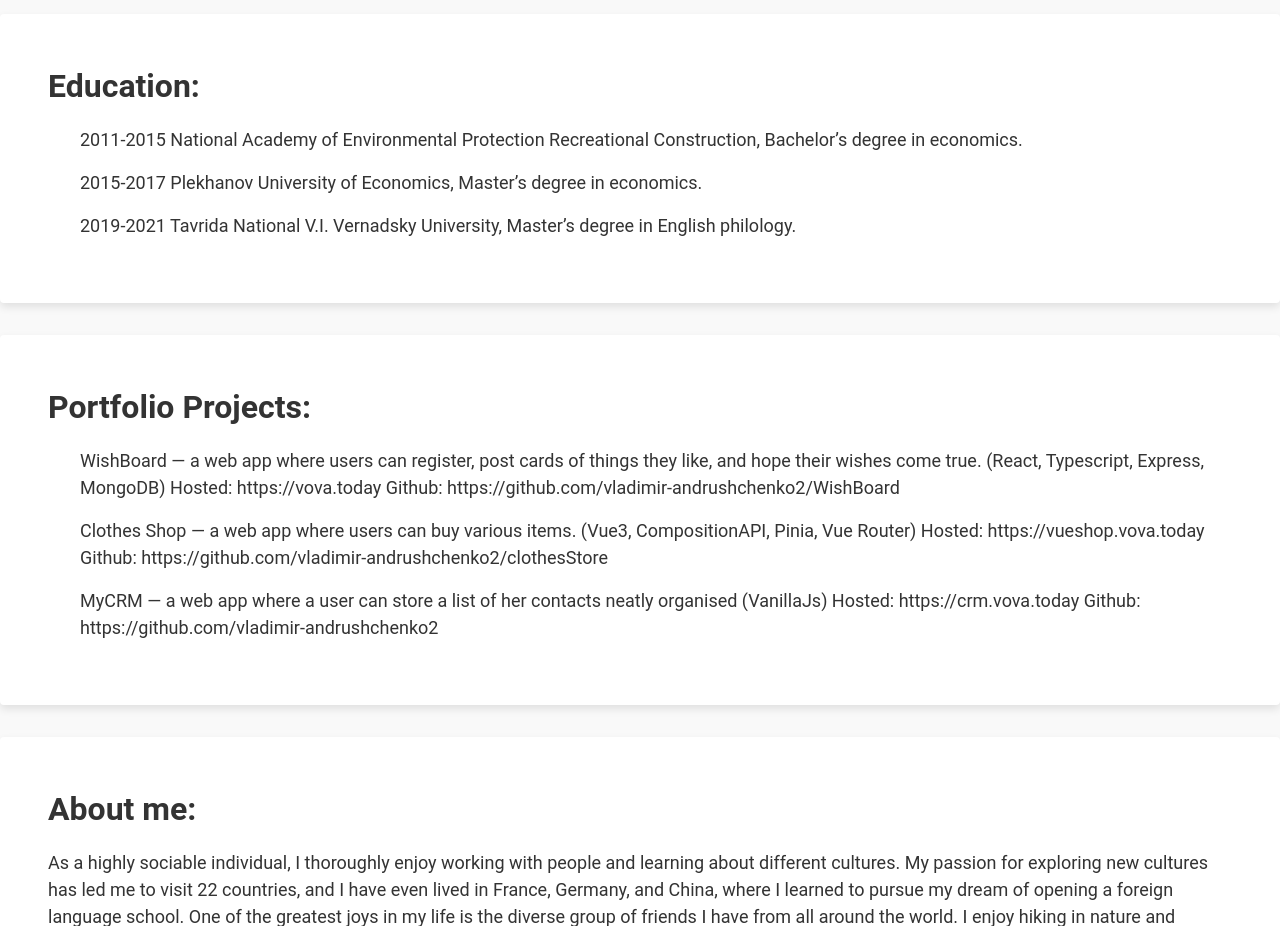
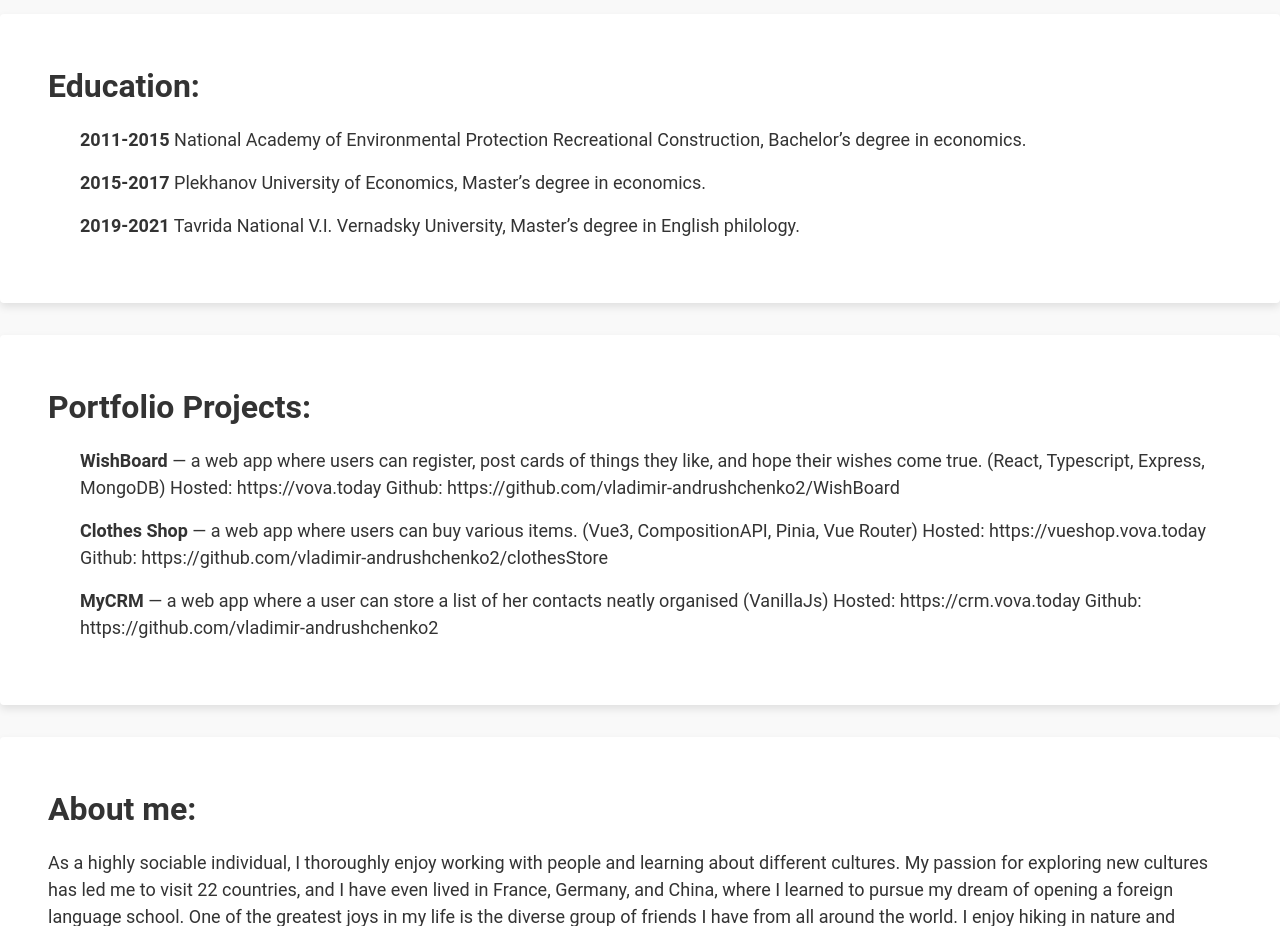
Before and after one commit to vladimir-andrushchenko2/resume, a website built with Vite: page index.html in a window 1280 px wide. Shown: the part 1560-2486 px from the top of the page. Built offline with nearby package versions, Linux system fonts and the light colour scheme.

Commit message:
added strong tag to better indicate lists

```diff
--- a/index.html
+++ b/index.html
@@ -99,15 +99,17 @@
     <h3 class="section-header">Education:</h3>
     <ul class="unordered-list">
       <li class="list-item">
-        2011-2015 National Academy of&nbsp;Environmental Protection Recreational Construction, Bachelor&rsquo;s degree
+        <strong>2011-2015</strong> National Academy of&nbsp;Environmental Protection Recreational Construction,
+        Bachelor&rsquo;s degree
         in
         economics.
       </li>
       <li class="list-item">
-        2015-2017 Plekhanov University of&nbsp;Economics, Master&rsquo;s degree in&nbsp;economics.
+        <strong>2015-2017</strong> Plekhanov University of&nbsp;Economics, Master&rsquo;s degree in&nbsp;economics.
       </li>
       <li class="list-item">
-        2019-2021 Tavrida National V.I. Vernadsky University, Master&rsquo;s degree in&nbsp;English philology.
+        <strong>2019-2021</strong> Tavrida National V.I. Vernadsky University, Master&rsquo;s degree in&nbsp;English
+        philology.
       </li>
     </ul>
   </section>
@@ -116,20 +118,23 @@
     <h3 class="section-header">Portfolio Projects:</h3>
     <ul class="unordered-list">
       <li class="list-item">
-        WishBoard&nbsp;&mdash; a&nbsp;web app where users can register, post cards of&nbsp;things they like, and hope
+        <strong>WishBoard</strong>&nbsp;&mdash; a&nbsp;web app where users can register, post cards of&nbsp;things they
+        like, and hope
         their wishes come true.
         (React, Typescript, Express, MongoDB)
         Hosted: https://vova.today
         Github: https://github.com/vladimir-andrushchenko2/WishBoard
       </li>
       <li class="list-item">
-        Clothes Shop&nbsp;&mdash; a&nbsp;web app where users can buy various items. (Vue3, CompositionAPI, Pinia, Vue
+        <strong>Clothes Shop</strong>&nbsp;&mdash; a&nbsp;web app where users can buy various items. (Vue3,
+        CompositionAPI, Pinia, Vue
         Router)
         Hosted: https://vueshop.vova.today
         Github: https://github.com/vladimir-andrushchenko2/clothesStore
       </li>
       <li class="list-item">
-        MyCRM&nbsp;&mdash; a&nbsp;web app where a&nbsp;user can store a&nbsp;list of&nbsp;her contacts neatly organised
+        <strong>MyCRM</strong>&nbsp;&mdash; a&nbsp;web app where a&nbsp;user can store a&nbsp;list of&nbsp;her contacts
+        neatly organised
         (VanillaJs)
         Hosted: https://crm.vova.today
         Github: https://github.com/vladimir-andrushchenko2
```
